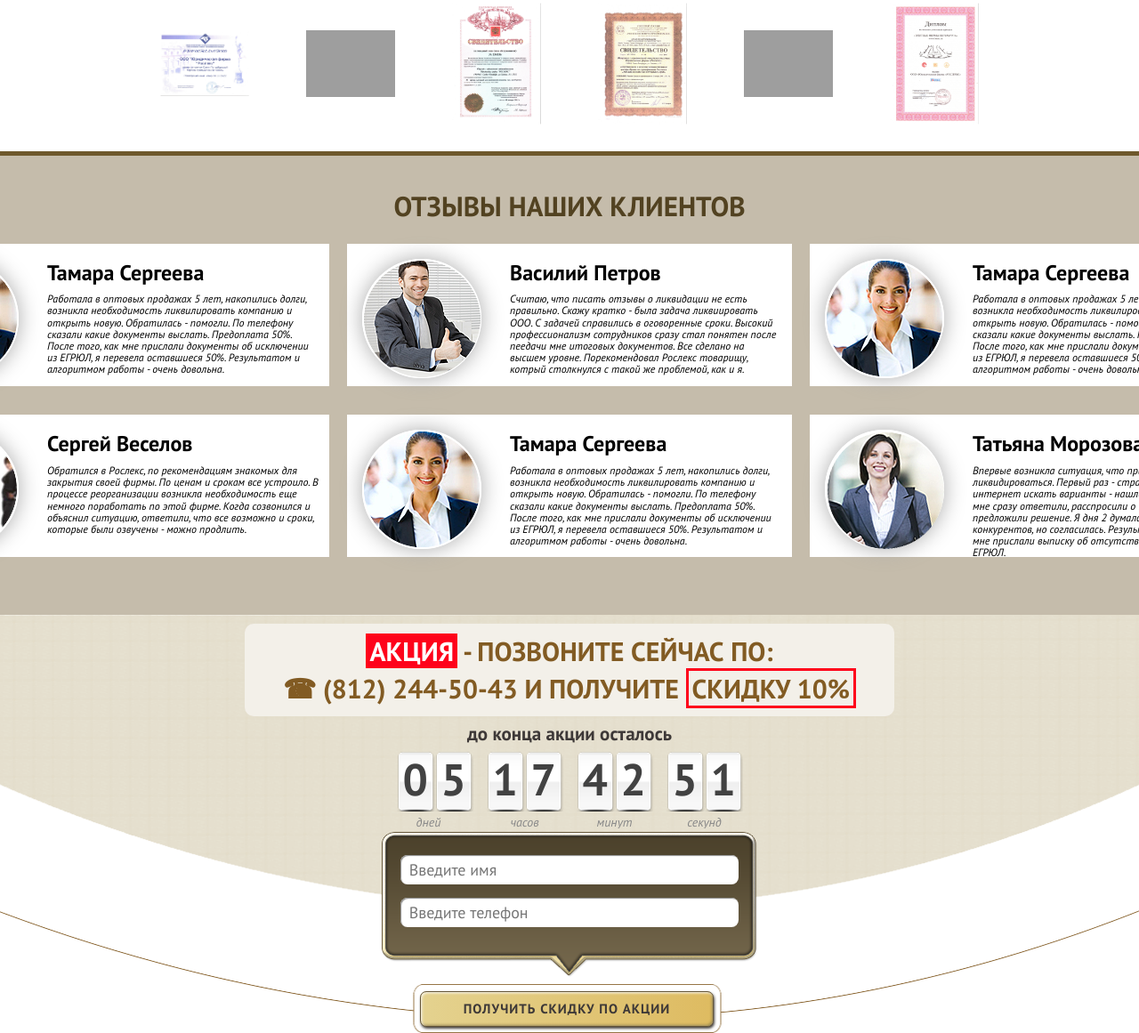
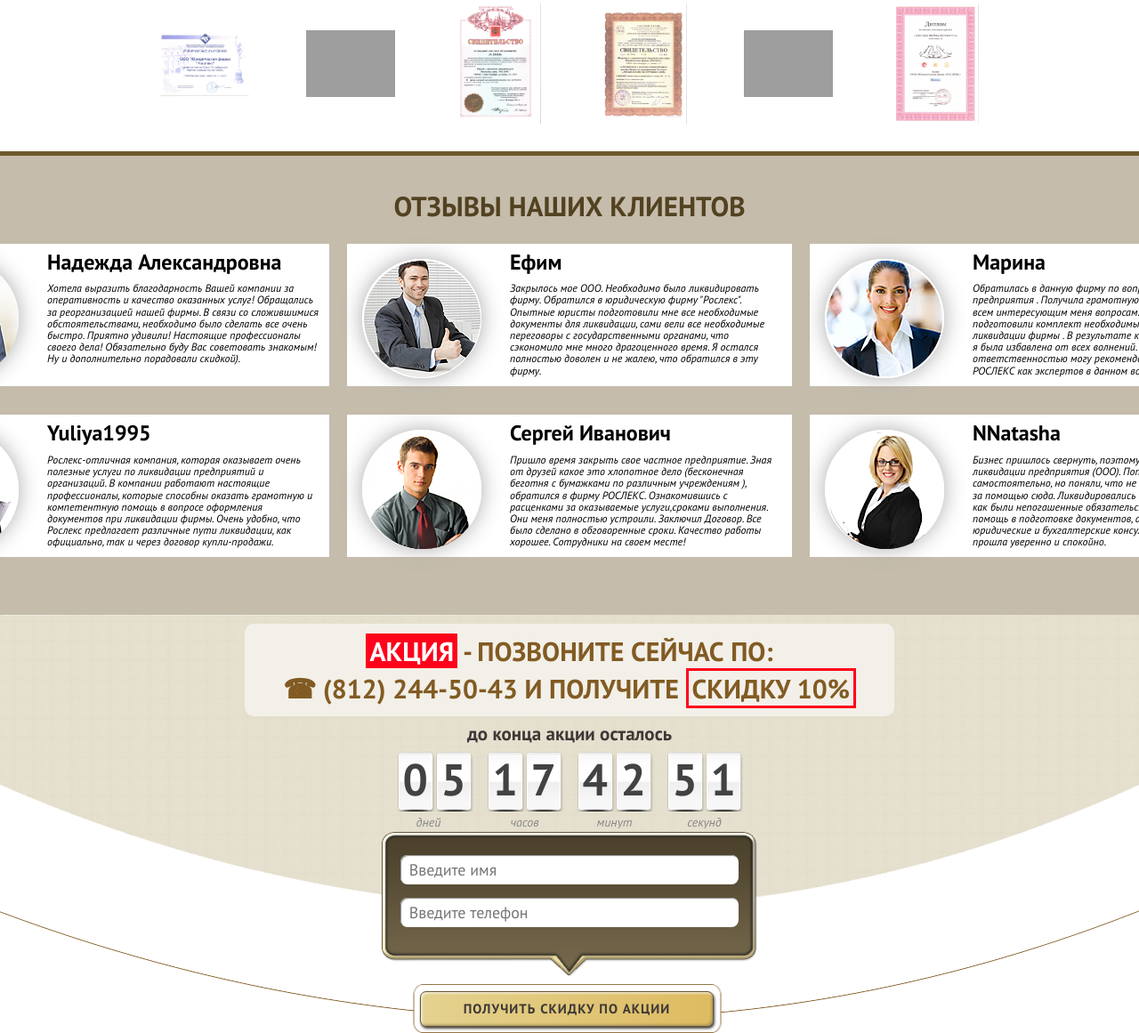
Before and after one commit to coderiver/roslex, a PHP site: page / in a window 1280 px wide. Shown: the part 3766-4927 px from the top of the page at 89% size. Run offline with PHP 8.4, Linux system fonts and the light colour scheme; grey boxes are pictures that could not be loaded.

Commit message:
upd feeds & metrika add

```diff
--- a/css/screen.css
+++ b/css/screen.css
@@ -277,7 +277,7 @@ body { font-family: Arial, sans-serif; font-size: 12px; line-height: 1.4; }
 .feedbacks .feedback:hover { -moz-border-radius: 3px; -webkit-border-radius: 3px; border-radius: 3px; }
 .feedbacks .feedback .feedback__author_photo { display: table-cell; vertical-align: top; padding-top: 17px; padding-left: 17px; }
 .feedbacks .feedback .feedback__photo_wrap { width: 130px; height: 130px; -moz-border-radius: 50%; -webkit-border-radius: 50%; border-radius: 50%; border: 2px solid white; -moz-box-shadow: 0 0 24px #aaaaaa; -webkit-box-shadow: 0 0 24px #aaaaaa; box-shadow: 0 0 24px #aaaaaa; }
-.feedbacks .feedback .feedback__text { display: table-cell; vertical-align: top; padding: 16px 12px 32px 0; padding-top: 16px; padding-left: 32px; }
+.feedbacks .feedback .feedback__text { display: table-cell; vertical-align: top; padding: 4px 12px 0 32px; }
 .feedbacks .feedback .feedback__text .feedback__author_name { font-family: "PT Sans", Arial, sans-serif; font-weight: 700; font-size: 24px; }
 .feedbacks .feedback .feedback__text .feedback__review { font-family: "PT Sans", Arial, sans-serif; font-style: italic; font-size: 12px; line-height: 1.1em; padding-top: 6px; }
 .feedbacks .feedback--brown .feedback:hover { -moz-box-shadow: 0 0 0 2px #634813; -webkit-box-shadow: 0 0 0 2px #634813; box-shadow: 0 0 0 2px #634813; }
--- a/index.html
+++ b/index.html
@@ -408,9 +408,9 @@
 					<img src="img/feed_5.png" alt="">
 				</div></div>
 				<div class="feedback__text">
-					<h2 class="feedback__author_name">Василий Петров</h2>
+					<h2 class="feedback__author_name">Ефим</h2>
 					<p class="feedback__review">
-						Считаю, что писать отзывы о ликвидации не есть правильно. Скажу кратко - была задача ликвиировать ООО. С задачей справились в оговоренные сроки. Высокий профессионализм сотрудников сразу стал понятен после пеедачи мне итоговых документов. Все сделано на высшем уровне. Порекомендовал Рослекс товарищу, котрый столкнулся с такой же проблемой, как и я.
+						Закрылось мое ООО. Необходимо было ликвидировать фирму. Обратился в юридическую фирму "Рослекс". Опытные юристы подготовили мне все необходимые документы для ликвидации, сами вели все необходимые переговоры с государственными органами, что сэкономило мне много драгоценного время. Я остался полностью доволен и не жалею, что обратился в эту фирму.
 					</p>
 				</div>
 			</div>
@@ -419,9 +419,9 @@
 						<img src="img/feed_1.png" alt="">
 					</div></div>
 					<div class="feedback__text">
-						<h2 class="feedback__author_name">Тамара Сергеева</h2>
+						<h2 class="feedback__author_name">Марина</h2>
 						<p class="feedback__review">
-							Работала в оптовых продажах 5 лет, накопились долги, возникла необходимость ликвилировать компанию и открыть новую. Обратилась - помогли. По телефону сказали какие документы выслать. Предоплата 50%. После того, как мне прислали документы об исключении из ЕГРЮЛ, я перевела оставшиеся 50%. Результатом и алгоритмом работы - очень довольна.
+							Обратилась в данную фирму по вопросу ликвидации предприятия . Получила грамотную консультацию по всем интересующим меня вопросам. Специалисты подготовили комплект необходимых документов для ликвидации фирмы . В результате качественной работы я была избавлена от всех волнений. Со всей ответственностью могу рекомендовать команду РОСЛЕКС как экспертов в данном вопросе .
 						</p>
 					</div>
 				</div>
@@ -430,9 +430,20 @@
 						<img src="img/feed_2.png" alt="">
 					</div></div>
 					<div class="feedback__text">
-						<h2 class="feedback__author_name">Сергей Веселов</h2>
+						<h2 class="feedback__author_name">Ярослав</h2>
 						<p class="feedback__review">
-							Обратился в Рослекс, по рекомендациям знакомых для закрытия своей фирмы. По ценам и срокам все устроило. В процессе реорганизации возникла необходимость еще немного поработать по этой фирме. Когда созвонился и объяснил ситуацию, ответили, что все возможно и сроки, которые были озвучены - можно продлить.
+							Мне понравилось сотрудничать с этой компанией. Она предоставляет широкий спектр юридических услуг, что позволяет мне как предпринимателю, да и не только мне, ликвидировать свою фирму без всяких заморочек. Гарантии фирмы высокие. Что касается платы за услуги компании, то довольно таки приятные и доступные цены по сравнению с рыночными. Вообщем сотрудники фирмы не зря получают зарплату.
+						</p>
+					</div>
+				</div>
+				<div class="feedback">
+					<div class="feedback__author_photo"><div class="feedback__photo_wrap">
+						<img src="img/feed_4.png" alt="">
+					</div></div>
+					<div class="feedback__text">
+						<h2 class="feedback__author_name">RAAlex</h2>
+						<p class="feedback__review">
+							Услугами специалистов юридической фирмы РОСЛЕКС воспользовался для ликвидации ОАО. Юридическую сторону вопроса целиком и полностью выполнили специалисты фирмы, а это и оформление документов и ведение переговоров и многое, многое другое. Также получил консультацию по многим интересующим вопросам. С грамотными людьми всегда приятно иметь дело.
 						</p>
 					</div>
 				</div>
@@ -441,20 +452,9 @@
 						<img src="img/feed_3.png" alt="">
 					</div></div>
 					<div class="feedback__text">
-						<h2 class="feedback__author_name">Татьяна Морозова</h2>
+						<h2 class="feedback__author_name">Надежда Александровна</h2>
 						<p class="feedback__review">
-							Впервые возникла ситуация, что пришлось ликвидироваться. Первый раз - страшно. Полезла в интернет искать варианты - нашла Рослекс. Позвонила, мне сразу ответили, расспросили о моей ситуации и предложили решение. Я дня 2 думала, смотрела конкурентов, но согласилась. Результат - через 2 месяца мне прислали выписку об отсутствии моей компании в ЕГРЮЛ.
-						</p>
-					</div>
-				</div>
-				<div class="feedback">
-					<div class="feedback__author_photo"><div class="feedback__photo_wrap">
-						<img src="img/feed_1.png" alt="">
-					</div></div>
-					<div class="feedback__text">
-						<h2 class="feedback__author_name">Тамара Сергеева</h2>
-						<p class="feedback__review">
-							Работала в оптовых продажах 5 лет, накопились долги, возникла необходимость ликвилировать компанию и открыть новую. Обратилась - помогли. По телефону сказали какие документы выслать. Предоплата 50%. После того, как мне прислали документы об исключении из ЕГРЮЛ, я перевела оставшиеся 50%. Результатом и алгоритмом работы - очень довольна.
+							Хотела выразить благодарность Вашей компании за оперативность и качество оказанных услуг! Обращались за реорганизацией нашей фирмы. В связи со сложившимися обстоятельствами, необходимо было сделать все очень быстро. Приятно удивили! Настоящие профессионалы своего дела! Обязательно буду Вас советовать знакомым! Ну и дополнительно порадовали скидкой).
 						</p>
 					</div>
 				</div>
@@ -462,56 +462,56 @@
 	    <div class="slider__bottom feedback--brown">
 				<div class="feedback">
 					<div class="feedback__author_photo"><div class="feedback__photo_wrap">
-						<img src="img/feed_1.png" alt="">
+						<img src="img/feed_8.png" alt="">
 					</div></div>
 					<div class="feedback__text">
-						<h2 class="feedback__author_name">Тамара Сергеева</h2>
+						<h2 class="feedback__author_name">Сергей Иванович</h2>
 						<p class="feedback__review">
-							Работала в оптовых продажах 5 лет, накопились долги, возникла необходимость ликвилировать компанию и открыть новую. Обратилась - помогли. По телефону сказали какие документы выслать. Предоплата 50%. После того, как мне прислали документы об исключении из ЕГРЮЛ, я перевела оставшиеся 50%. Результатом и алгоритмом работы - очень довольна.
+							Пришло время закрыть свое частное предприятие. Зная от друзей какое это хлопотное дело (бесконечная беготня с бумажками по различным учреждениям ), обратился в фирму РОСЛЕКС. Ознакомившись с расценками за оказываемые услуги,сроками выполнения. Они меня полностью устроили. Заключил Договор. Все было сделано в обговоренные сроки. Качество работы хорошее. Сотрудники на своем месте!
 						</p>
 					</div>
 				</div>
 				<div class="feedback">
 					<div class="feedback__author_photo"><div class="feedback__photo_wrap">
-						<img src="img/feed_3.png" alt="">
+						<img src="img/feed_7.png" alt="">
 					</div></div>
 					<div class="feedback__text">
-						<h2 class="feedback__author_name">Татьяна Морозова</h2>
+						<h2 class="feedback__author_name">NNatasha</h2>
 						<p class="feedback__review">
-							Впервые возникла ситуация, что пришлось ликвидироваться. Первый раз - страшно. Полезла в интернет искать варианты - нашла Рослекс. Позвонила, мне сразу ответили, расспросили о моей ситуации и предложили решение. Я дня 2 думала, смотрела конкурентов, но согласилась. Результат - через 2 месяца мне прислали выписку об отсутствии моей компании в ЕГРЮЛ.
+							Бизнес пришлось свернуть, поэтому возник вопрос о ликвидации предприятия (ООО). Попытались самостоятельно, но поняли, что не потянем. Обратились за помощью сюда. Ликвидировались через продажу, так как были непогашенные обязательства. Спасибо за помощь в подготовке документов, а так же грамотные юридические и бухгалтерские консультации. Процедура прошла уверенно и спокойно.
 						</p>
 					</div>
 				</div>
 				<div class="feedback">
 					<div class="feedback__author_photo"><div class="feedback__photo_wrap">
-						<img src="img/feed_4.png" alt="">
+						<img src="img/feed_6.png" alt="">
 					</div></div>
 					<div class="feedback__text">
-						<h2 class="feedback__author_name">Алексей Белозеров</h2>
+						<h2 class="feedback__author_name">Елена</h2>
 						<p class="feedback__review">
-							Обратился за реорганизацией фирмы. Уже по телефону рассказали весь процесс максимально подробно и ясно. Однако все равно остались сомнения. Посмотрел предложения конкурентов, но как только начинал общаться - понимал, что то тут доплатить, то там еще придется. Понял, что более выгодного варианта, чем здесь я не найду. В итоге согласился и через несколько недель я получил документы.
+							В РОСЛЕКС обращалась для ликвидации моего предприятия (фирма занималась производством сумок). Воспользовались официальной ликвидацией. У нас были небольшое бюджетные задолжности, которые пришлось погасить для того, чтобы ликвидировать фирму официально. В целом, работа компании понравилась. Высококвалифицированные специалисты, быстрая и качественная работа.
 						</p>
 					</div>
 				</div>
 				<div class="feedback">
 					<div class="feedback__author_photo"><div class="feedback__photo_wrap">
-						<img src="img/feed_5.png" alt="">
+						<img src="img/feed_10.png" alt="">
 					</div></div>
 					<div class="feedback__text">
-						<h2 class="feedback__author_name">Василий Петров</h2>
+						<h2 class="feedback__author_name">Валерий Иванович</h2>
 						<p class="feedback__review">
-							Считаю, что писать отзывы о ликвидации не есть правильно. Скажу кратко - была задача ликвиировать ООО. С задачей справились в оговоренные сроки. Высокий профессионализм сотрудников сразу стал понятен после пеедачи мне итоговых документов. Все сделано на высшем уровне. Порекомендовал Рослекс товарищу, котрый столкнулся с такой же проблемой, как и я.
+							Проводили реорганизацию своего предприятия и нужно было с юридической точки зрения все грамотно это сделать. Обратился в эту фирму по совету коллеги, они сказали, что могут мне помочь, подготовят весь пакет необходимых документов и урегулируют в исполкоме, так как у меня нет времени на это. Если возникнет подобный вопрос, то лучше обратиться к профессионалам.
 						</p>
 					</div>
 				</div>
 				<div class="feedback">
 					<div class="feedback__author_photo"><div class="feedback__photo_wrap">
-						<img src="img/feed_2.png" alt="">
+						<img src="img/feed_9.png" alt="">
 					</div></div>
 					<div class="feedback__text">
-						<h2 class="feedback__author_name">Сергей Веселов</h2>
+						<h2 class="feedback__author_name">Yuliya1995</h2>
 						<p class="feedback__review">
-							Обратился в Рослекс, по рекомендациям знакомых для закрытия своей фирмы. По ценам и срокам все устроило. В процессе реорганизации возникла необходимость еще немного поработать по этой фирме. Когда созвонился и объяснил ситуацию, ответили, что все возможно и сроки, которые были озвучены - можно продлить.
+							Рослекс-отличная компания, которая оказывает очень полезные услуги по ликвидации предприятий и организаций. В компании работают настоящие профессионалы, которые способны оказать грамотную и компетентную помощь в вопросе оформления документов при ликвидации фирмы. Очень удобно, что Рослекс предлагает различные пути ликвидации, как официально, так и через договор купли-продажи.
 						</p>
 					</div>
 				</div>
@@ -588,6 +588,58 @@ function init () {
         }));
 }
 </script>
+<!-- Yandex.Metrika counter -->
 
+<script type="text/javascript">
+
+(function (d, w, c) {
+
+    (w[c] = w[c] || []).push(function() {
+
+        try {
+
+            w.yaCounter29228425 = new Ya.Metrika({id:29228425,
+
+                    webvisor:true,
+
+                    clickmap:true,
+
+                    trackLinks:true,
+
+                    accurateTrackBounce:true});
+
+        } catch(e) { }
+
+    });
+
+
+
+    var n = d.getElementsByTagName("script")[0],
+
+        s = d.createElement("script"),
+
+        f = function () { n.parentNode.insertBefore(s, n); };
+
+    s.type = "text/javascript";
+
+    s.async = true;
+
+    s.src = (d.location.protocol == "https:" ? "https:" : "http:") + "//mc.yandex.ru/metrika/watch.js";
+
+
+
+    if (w.opera == "[object Opera]") {
+
+        d.addEventListener("DOMContentLoaded", f, false);
+
+    } else { f(); }
+
+})(document, window, "yandex_metrika_callbacks");
+
+</script>
+
+<noscript><div><img src="//mc.yandex.ru/watch/29228425" style="position:absolute; left:-9999px;" alt="" /></div></noscript>
+
+<!-- /Yandex.Metrika counter -->
 </body>
 </html>
--- a/js/common.js
+++ b/js/common.js
@@ -5,7 +5,7 @@ head.ready(function() {
 	  centerMode: true,
 	  slidesToScroll: 1,
 	  autoplay: true,
-	  autoplaySpeed: 2000,
+	  autoplaySpeed: 5000,
 	  variableWidth: true,
    arrows: false,
 });
@@ -14,7 +14,7 @@ head.ready(function() {
 	  centerMode: true,
 	  slidesToScroll: 1,
 	  autoplay: true,
-	  autoplaySpeed: 2500,
+	  autoplaySpeed: 5500,
 	  variableWidth: true,
    arrows: false,
 });
--- a/sass/_main.sass
+++ b/sass/_main.sass
@@ -595,9 +595,7 @@
 		.feedback__text
 			display: table-cell
 			vertical-align: top
-			padding: 16px 12px 32px  0
-			padding-top: 16px
-			padding-left: 32px
+			padding: 4px 12px 0 32px
 			.feedback__author_name
 				+pt-b
 				font-size: 24px
```
Also changed, not shown: js/min/common.min.js (+1 -1 lines), register.html (+86 -34 lines), img/feed_10.png (added), img/feed_6.png (added), img/feed_7.png (added), img/feed_8.png (added), img/feed_9.png (added).
